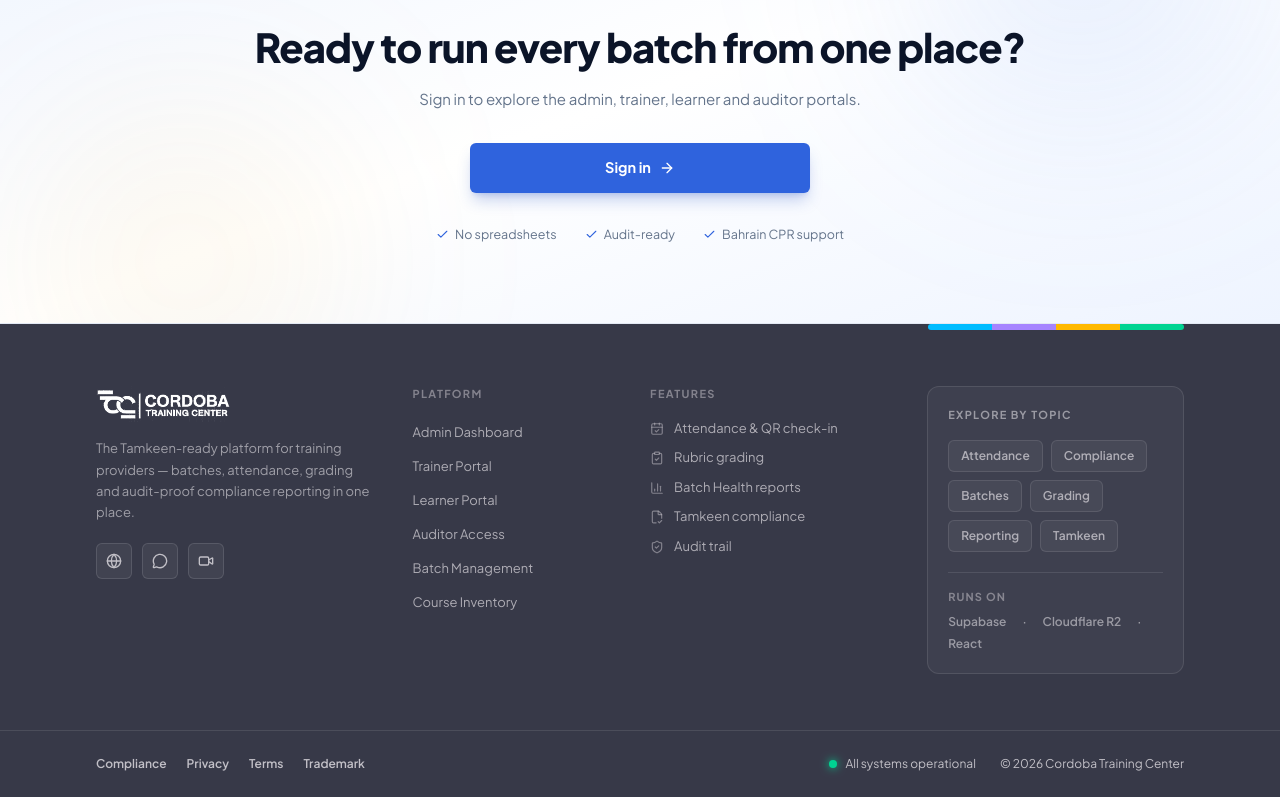
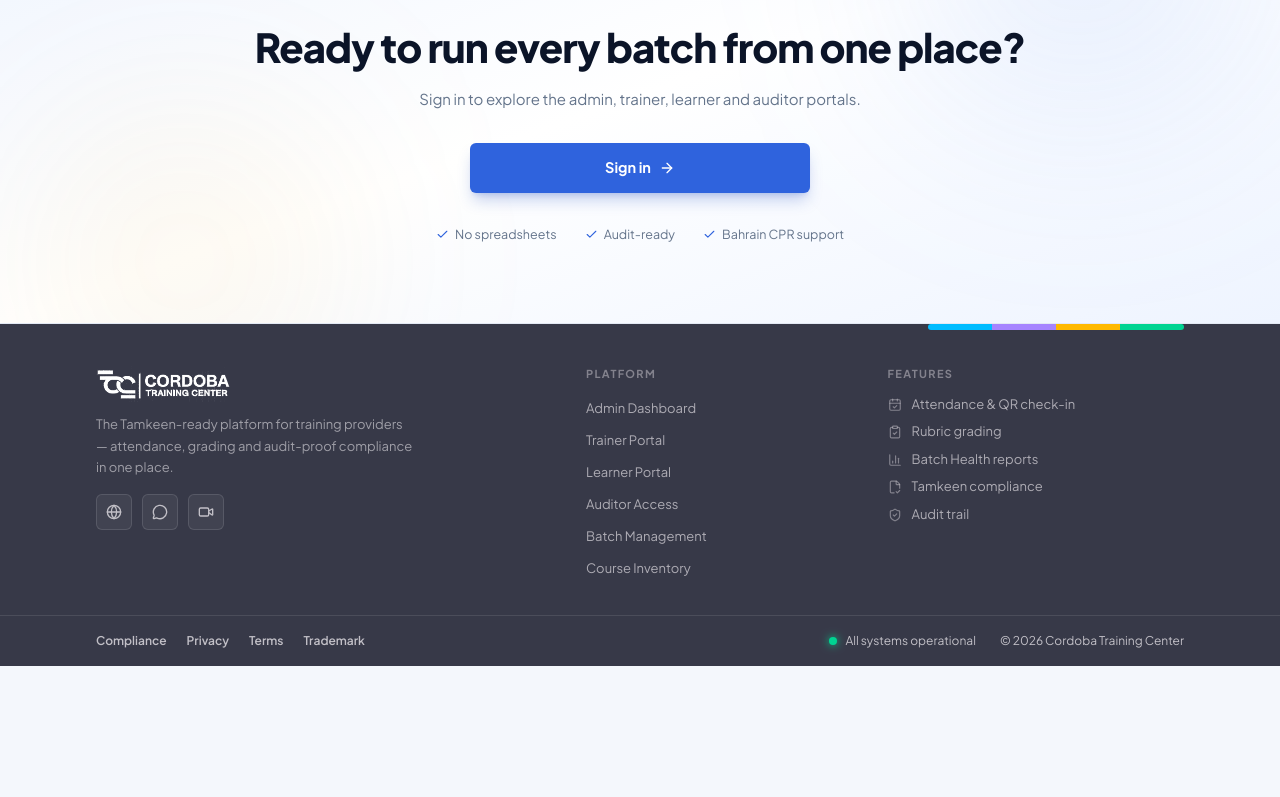
Before and after one commit to Rocky05290/moodle-LMS, a React (Vite) app in the folder app/: page / in a window 1280 px wide. Shown: the part 2222-3019 px from the top of the page. After the commit the page ends 2888 px from the top, so only its background shows below. Built offline with nearby package versions, Linux system fonts and the light colour scheme; no server answers.

Commit message:
Slimmer footer: remove Explore-by-topic/Runs-on panel, tighten padding + spacing

```diff
--- a/app/src/components/SiteFooter.tsx
+++ b/app/src/components/SiteFooter.tsx
@@ -25,8 +25,6 @@
   { icon: Video, label: 'YouTube' },
 ]
 
-const TAGS = ['Attendance', 'Compliance', 'Batches', 'Grading', 'Reporting', 'Tamkeen']
-
 export default function SiteFooter() {
   return (
     <footer className="bg-[#373948] text-[#c2c0c7]">
@@ -41,7 +39,7 @@
       </div>
 
       {/* main */}
-      <div className="mx-auto grid max-w-6xl gap-10 px-5 py-14 lg:grid-cols-[1.4fr_1fr_1.2fr_1.3fr] lg:px-8">
+      <div className="mx-auto grid max-w-6xl gap-8 px-5 py-9 lg:grid-cols-[1.7fr_1fr_1.1fr] lg:px-8">
         {/* brand */}
         <div>
           <img
@@ -49,11 +47,11 @@
             alt="Cordoba Training Center"
             className="h-9 w-auto brightness-0 invert"
           />
-          <p className="mt-4 max-w-xs text-[13px] leading-relaxed text-[#c2c0c7]/75">
-            The Tamkeen-ready platform for training providers — batches, attendance, grading and
-            audit-proof compliance reporting in one place.
+          <p className="mt-3 max-w-xs text-[13px] leading-relaxed text-[#c2c0c7]/75">
+            The Tamkeen-ready platform for training providers — attendance, grading and audit-proof
+            compliance in one place.
           </p>
-          <div className="mt-5 flex gap-2.5">
+          <div className="mt-4 flex gap-2.5">
             {SOCIAL.map((s) => {
               const Icon = s.icon
               return (
@@ -75,7 +73,7 @@
           <h4 className="text-[11px] font-bold tracking-[0.12em] text-[#c2c0c7]/55 uppercase">
             Platform
           </h4>
-          <ul className="mt-4 space-y-2.5">
+          <ul className="mt-3 space-y-2">
             {PLATFORM.map((c) => (
               <li key={c}>
                 <a href="#" className="text-[13px] text-[#c2c0c7]/85 transition-colors hover:text-white">
@@ -91,7 +89,7 @@
           <h4 className="text-[11px] font-bold tracking-[0.12em] text-[#c2c0c7]/55 uppercase">
             Features
           </h4>
-          <ul className="mt-4 space-y-2.5">
+          <ul className="mt-3 space-y-2">
             {FEATURES.map((r) => {
               const Icon = r.icon
               return (
@@ -109,40 +107,11 @@
           </ul>
         </div>
 
-        {/* insights panel */}
-        <div className="rounded-xl border border-white/10 bg-white/[0.04] p-5">
-          <h4 className="text-[11px] font-bold tracking-[0.12em] text-[#c2c0c7]/70 uppercase">
-            Explore by topic
-          </h4>
-          <div className="mt-4 flex flex-wrap gap-2">
-            {TAGS.map((t) => (
-              <a
-                key={t}
-                href="#"
-                className="rounded-md border border-white/10 bg-white/5 px-3 py-1.5 text-[12px] font-semibold text-[#c2c0c7]/85 transition-all hover:border-white/25 hover:text-white"
-              >
-                {t}
-              </a>
-            ))}
-          </div>
-          <div className="mt-5 border-t border-white/10 pt-4">
-            <div className="text-[11px] font-bold tracking-[0.1em] text-[#c2c0c7]/55 uppercase">
-              Runs on
-            </div>
-            <div className="mt-2 flex flex-wrap items-center gap-x-4 gap-y-1 text-[12px] font-semibold text-[#c2c0c7]/70">
-              <span>Supabase</span>
-              <span>·</span>
-              <span>Cloudflare R2</span>
-              <span>·</span>
-              <span>React</span>
-            </div>
-          </div>
-        </div>
       </div>
 
       {/* bottom bar */}
       <div className="border-t border-white/10">
-        <div className="mx-auto flex max-w-6xl flex-wrap items-center gap-x-6 gap-y-3 px-5 py-6 lg:px-8">
+        <div className="mx-auto flex max-w-6xl flex-wrap items-center gap-x-6 gap-y-3 px-5 py-4 lg:px-8">
           <div className="flex flex-wrap gap-x-5 gap-y-2">
             {['Compliance', 'Privacy', 'Terms', 'Trademark'].map((l) => (
               <a
```
